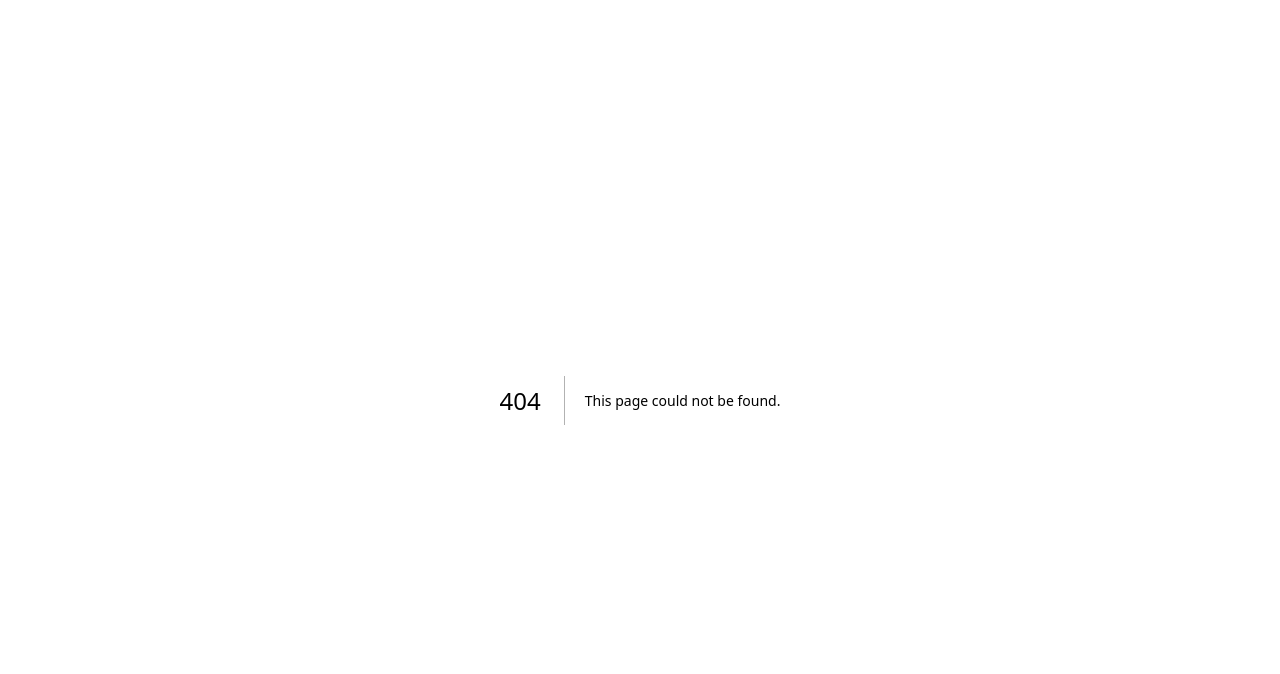
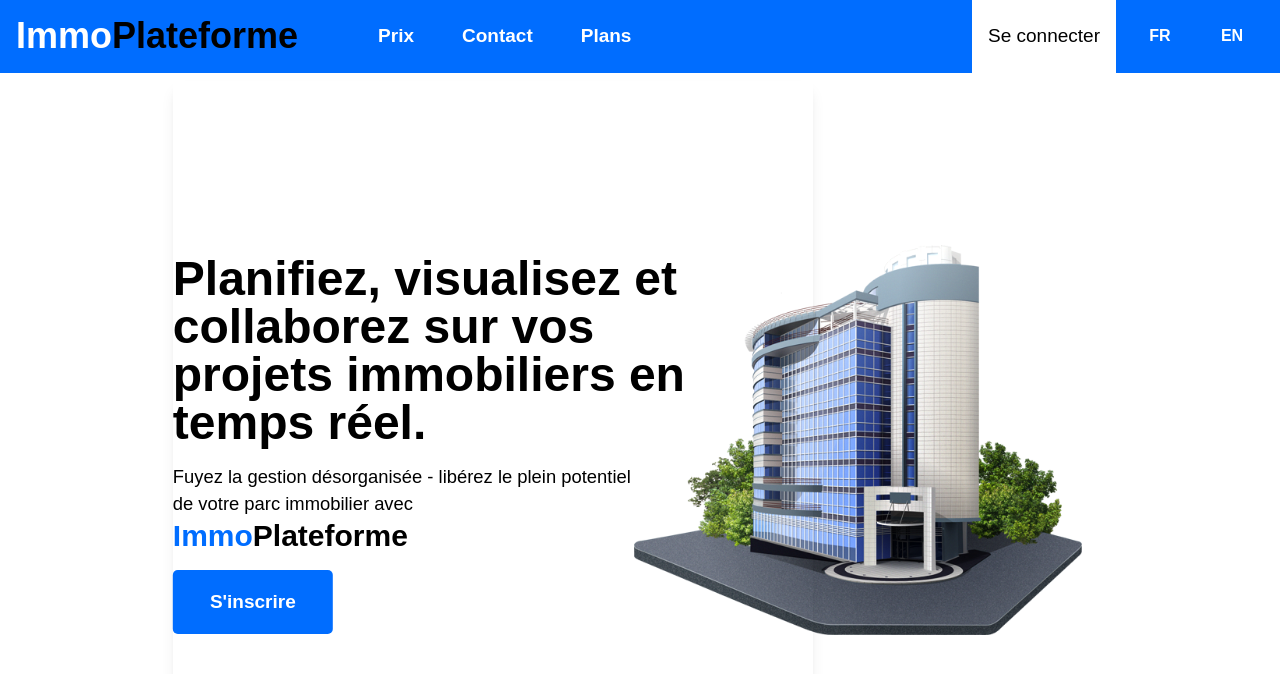
Before and after one commit to I3programmation/immoplateforme, a Next.js app: page /home in a window 1280 px wide. Before the commit this address had no page. Shown: the top 674 px of the page. Built offline with nearby package versions, Linux system fonts and the light colour scheme.

Commit message:
Ajout de la page home

```diff
--- /dev/null
+++ b/app/home/page.tsx
@@ -0,0 +1,55 @@
+
+import Image from 'next/image';
+import bg_house from '@/public/images/bg-house-1.png';
+import Logo from "@/components/Logo";
+import Link from 'next/link';
+
+export default function HomePage() {
+    return (
+<div className="flex flex-col relative w-full h-screen">
+        <nav className=" flex justify-between items-center h-[5rem] px-4 bg-primaryColor">
+            <div className="flex items-center gap-4">
+              <h2 className="text-backgroundColor text-4xl font-bold">Immo<span className="text-textColor">Plateforme</span></h2>
+              <div className="flex gap-[3rem] items-center ml-[4rem]">
+                  <a href="#" className="text-backgroundColor text-[19px] font-semibold hover:text-gray-300">Prix</a>
+                  <a href="#" className="text-backgroundColor text-[19px] font-semibold hover:text-gray-300">Contact</a>
+                  <a href="#" className="text-backgroundColor text-[19px] font-semibold hover:text-gray-300">Plans</a>
+              </div>
+            </div>
+
+            <div className="flex items-center h-full gap-3">
+              <Link className="text-textColor flex items-center justify-center bg-backgroundColor text-[19px] px-4 h-full hover:bg-gray-200" href="/sign-in" passHref>
+                Se connecter
+              </Link>
+              <div className="flex items-center text-backgroundColor gap-2">
+                <button className="font-bold hover:courser-pointer w-[4rem]">
+                  FR
+                </button>
+                <button className="font-bold hover:courser-pointer w-[4rem]">
+                  EN
+                </button>
+              </div>
+            </div>
+
+        </nav>
+      <div className="absolute left-[67%] top-[55%] h-[65vh] w-[35vw] transform -translate-x-1/2 -translate-y-1/2 z-1">
+        <Image src={bg_house} alt="bg-house" layout="fill" objectFit="contain" />
+      </div>
+      <div className="flex flex-col items-start justify-center w-1/2 h-screen z-3 shadow-lg translate-y-2 translate-x-[27%]">
+        <h2 className="text-5xl font-bold text-left w-full text-textColor">
+            Planifiez, visualisez et <br></br>
+            collaborez sur vos <br></br>
+            projets immobiliers en <br></br>
+            temps réel.
+        </h2>
+        <p className="text-[1.15rem] text-left mt-4 w-full text-textColor">
+          Fuyez la gestion désorganisée - libérez le plein potentiel <br></br>
+          de votre parc immobilier avec <br></br>
+          <Logo/>
+        </p>
+
+        <Link href="/sign-up" passHref className="bg-primaryColor text-backgroundColor text-[19px] flex items-center justify-center h-[4rem] w-[10rem] rounded-[5px] font-semibold hover:text-gray-300 mt-4">S'inscrire</Link>
+      </div>
+    </div>
+    );
+  }
```
Also changed, not shown: public/images/bg-house-1.png (added).
